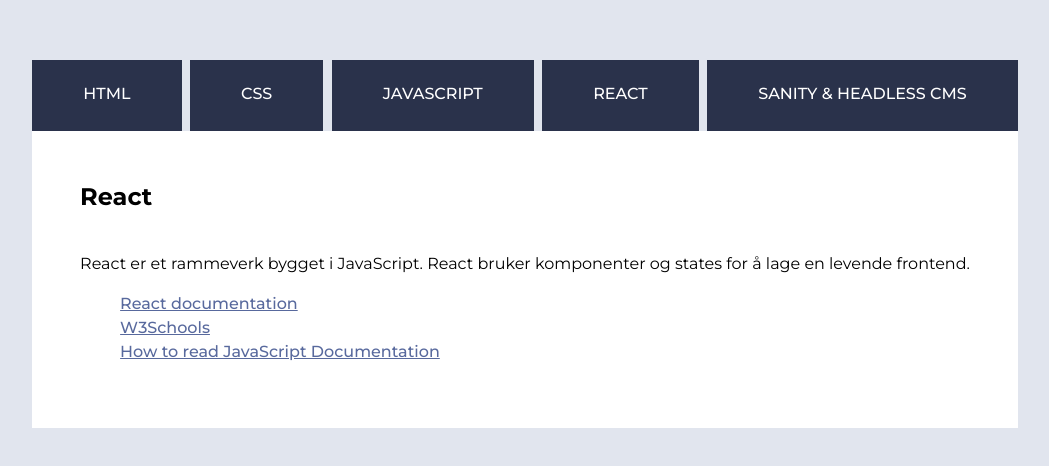
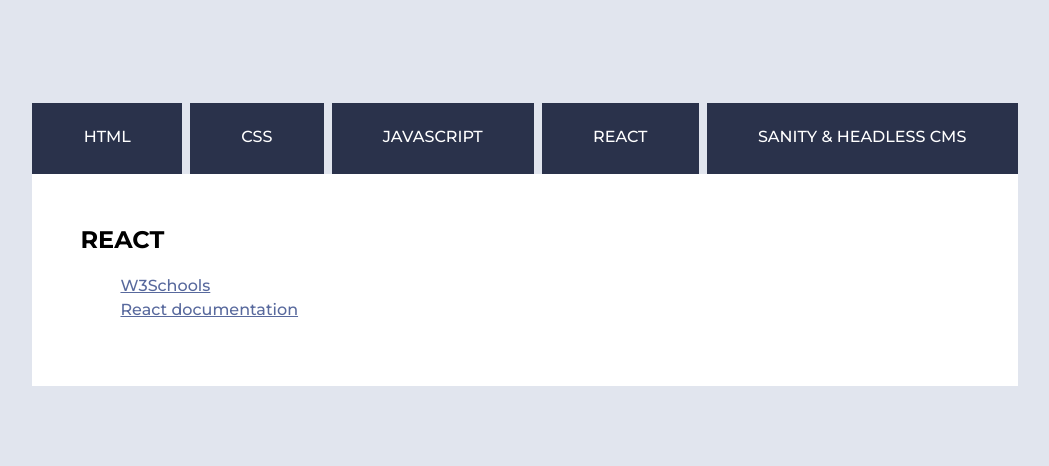
Before and after one commit to nikolaiols/uin25ak2_resourceapp_nikolaiols, a React (Vite) app in the folder arbeidskrav_2/: page /react in a window 1280 px wide. Shown: the part 156-622 px from the top of the page, without its empty margins (115-1164 px from the left). Built offline with nearby package versions, Linux system fonts and the light colour scheme.

Commit message:
endret til riktig javascript fil
endret til riktig javascript fil da jeg brukte den fra abk 1 og ikke abk 2.
endret utskrift heretter

```diff
--- a/arbeidskrav_2/src/App.jsx
+++ b/arbeidskrav_2/src/App.jsx
@@ -15,11 +15,11 @@
     <Layout/>
 
   <Routes>
-    <Route path="/html" element={<Resources Category="HTML" />} />
-    <Route path="/css" element={<Resources Category="CSS" />} />
-    <Route path="/javascript" element={<Resources Category="JavaScript"/>} />
-    <Route path="/react" element={<Resources Category="React" />} />
-    <Route path="/sanity" element={<Resources Category="Sanity and headless CMS"/>} />
+    <Route path="/html" element={<Resources Category="html" />} />
+    <Route path="/css" element={<Resources Category="css" />} />
+    <Route path="/javascript" element={<Resources Category="javascript"/>} />
+    <Route path="/react" element={<Resources Category="react" />} />
+    <Route path="/sanity" element={<Resources Category="headless-cms"/>} />
   </Routes>
   </Router>
 
--- a/arbeidskrav_2/src/assets/styles/layout.scss
+++ b/arbeidskrav_2/src/assets/styles/layout.scss
@@ -28,13 +28,17 @@
   display: flex;
   text-align: left;
 }
+header{
+    margin: 0;
+}
 article {
   flex-direction: column;
   background-color: var(--white);
   justify-content: center;
   padding: 3rem;
-  h2, p{
+  h2{
     margin: 0;
     color: var(--black);
+    text-transform: uppercase;
   }
 }
--- a/arbeidskrav_2/src/components/Resources.jsx
+++ b/arbeidskrav_2/src/components/Resources.jsx
@@ -6,27 +6,21 @@
     const filtered = resources.filter(
         resource => resource.category === Category
       );
-    return(
-        <>
-     {console.log("jeg funker", Category)}
-     {console.log(filtered)}
-
-
-      {filtered.map(resource => (
-        <article key={resource.category}>
-             <h2>{Category}</h2>
-          <h3>{resource.title}</h3>
-          <p>{resource.text}</p>
-          <ul>
-            {resource.sources.map(source =>
-                <li key={source.title}>
-                    <Link to={`${source.url}`}>{`${source.title}`}</Link>
-                </li>)}
-          </ul>
+      return (
+        <article>
+          <header>
+            <h2>{Category}</h2>
+          </header>
+          <section>
+            <ul>
+              {filtered.map((resource, index) => (
+                <li key={index}>
+                  <Link to={resource.url}>{resource.title}</Link>
+                </li>
+              ))}
+            </ul>
+          </section>
         </article>
-      ))}
-    </>
-
-);
+      );
 
 }
--- a/arbeidskrav_2/src/components/ressurser.js
+++ b/arbeidskrav_2/src/components/ressurser.js
@@ -1,96 +1,77 @@
 export const resources = [
   {
-        category: "HTML",
-        text: "HTML står for HyperText Markup Language, og er et strukturspråk som brukes for å lage strukturer til nettside- og applikasjonsgrensesnitt.",
-        sources: [
+    title: "W3Schools",
+    url: "https://www.w3schools.com/html/",
+    category: "html",
+  },
   {
     title: "W3Schools",
-                url: "https://www.w3schools.com/html/"
+    url: "https://www.w3schools.com/css/",
+    category: "css",
+  },
+  {
+    title: "W3Schools",
+    url: "https://www.w3schools.com/js/",
+    category: "javascript",
+  },
+  {
+    title: "W3Schools",
+    url: "https://www.w3schools.com/REACT/DEFAULT.ASP",
+    category: "react",
   },
   {
     title: "HTML Living standard",
-                url: "https://html.spec.whatwg.org/multipage/"
+    url: "https://html.spec.whatwg.org/multipage/",
+    category: "html",
   },
   {
     title: "HTML.com Tutorials",
-                url: "https://html.com/"
-            },
-        ]
-    },
-    {
-        category: "CSS",
-        text: "CSS står for Cascading StyleSheets, og brukes for å sette stilregler på HTML-elementer.",
-        sources: [
-            {
-                title: "W3Schools",
-                url: "https://www.w3schools.com/css/"
+    url: "https://html.com/",
+    category: "html",
   },
   {
     title: "W3C HTML & CSS Standards",
-                url: "https://www.w3.org/standards/webdesign/htmlcss.html"
+    url: "https://www.w3.org/standards/webdesign/htmlcss.html",
+    category: "css",
   },
   {
     title: "W3C CSS Validator",
-                url: "https://jigsaw.w3.org/css-validator/"
+    url: "https://jigsaw.w3.org/css-validator/",
+    category: "css",
   },
   {
     title: "CSS Tricks",
-                url: "https://css-tricks.com/"
-            },
-        ]
-    },
-    {
-        category: "JavaScript",
-        text: "JavaScript er et scriptspråk basert på EcmaScript. JavaScript kjører direkte i nettleseren, og brukes ofte til å manipulere HTML og CSS i webgrensnesnitt.",
-        sources: [
-            {
-                title: "W3Schools",
-                url: "https://www.w3schools.com/js/"
+    url: "https://css-tricks.com/",
+    category: "css",
   },
   {
     title: "MDN Web Docs",
-                url: "https://developer.mozilla.org/en-US/docs/Web/JavaScript"
+    url: "https://developer.mozilla.org/en-US/docs/Web/JavaScript",
+    category: "javascript",
   },
   {
     title: "How to read JavaScript Documentation",
-                url: "https://www.youtube.com/watch?v=O3iR-CIufKM"
-            },
-        ]
+    url: "https://www.youtube.com/watch?v=O3iR-CIufKM",
+    category: "javascript",
   },
   {
-        category: "React",
-        text: "React er et rammeverk bygget i JavaScript. React bruker komponenter og states for å lage en levende frontend.",
-        sources: [
-            {
     title: "React documentation",
-                url: "https://reactjs.org/docs/getting-started.html"
+    url: "https://reactjs.org/docs/getting-started.html",
+    category: "react",
   },
   {
-                title: "W3Schools",
-                url: "https://www.w3schools.com/REACT/DEFAULT.ASP"
-            },
-            {
-                title: "How to read JavaScript Documentation",
-                url: "https://www.youtube.com/watch?v=O3iR-CIufKM"
-            },
-        ]
-    },
-    {
-        category: "Sanity and headless CMS",
-        text: "Sanity er et headless CMS som står for innholdsadministrasjon. Innhold hentes inn i applikasjoner via GROQ-spørringer.",
-        sources: [
-            {
     title: "Sanity documentation",
-                url: "https://www.sanity.io/docs"
+    url: "https://www.sanity.io/docs",
+    category: "headless-cms",
   },
   {
     title: "OnCrawl: a beginners guide to headless CMS",
-                url: "https://www.oncrawl.com/technical-seo/beginners-guide-headless-cms/"
+    url: "https://www.oncrawl.com/technical-seo/beginners-guide-headless-cms/",
+    category: "headless-cms",
   },
   {
     title: "Section.io: Getting started with Sanity CMS",
-                url: "https://www.section.io/engineering-education/getting-started-with-sanity-cms/"
+    url: "https://www.section.io/engineering-education/getting-started-with-sanity-cms/",
+    category: "headless-cms",
   },
-        ]
-    },
-]
+];
```
Lines whose indentation alone changed are shown as unchanged.
